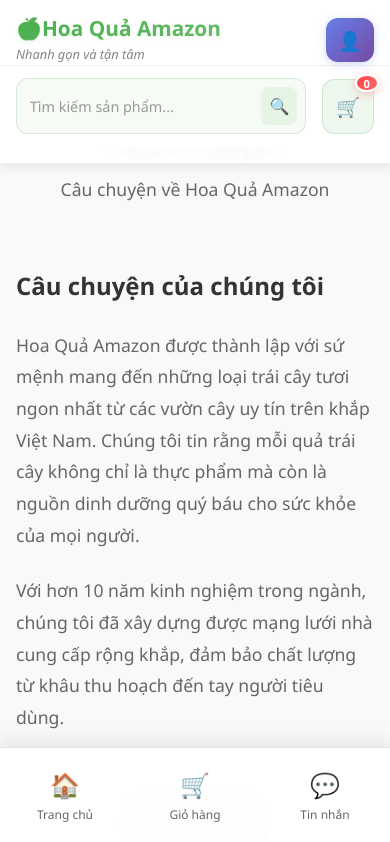
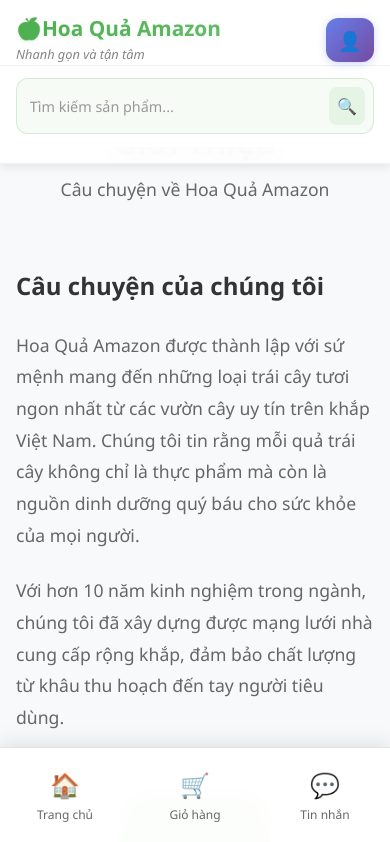
Before and after one commit to Jannacai/hoaquaamazon, a Next.js app: page /about in a window 390 px wide. Shown: the top 842 px of the page. Built offline with nearby package versions, Linux system fonts and the light colour scheme; no server answers.

Commit message:
Remove mobile cart button from header
Co-authored-by: lanhlungboy1409 <lanhlungboy1409@gmail.com>

```diff
--- a/components/Header/Header.js
+++ b/components/Header/Header.js
@@ -68,10 +68,6 @@ export default function Header() {
                             />
                             <button className={styles.searchButton}>🔍</button>
                         </div>
-                        <button className={styles.mobileCartBtn}>
-                            🛒
-                            <span className={styles.cartCount}>0</span>
-                        </button>
                     </div>
                 )}
             </header>
```
